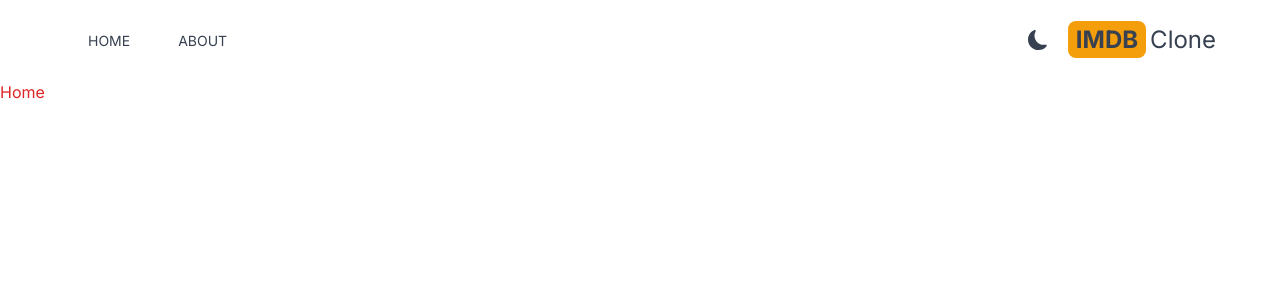
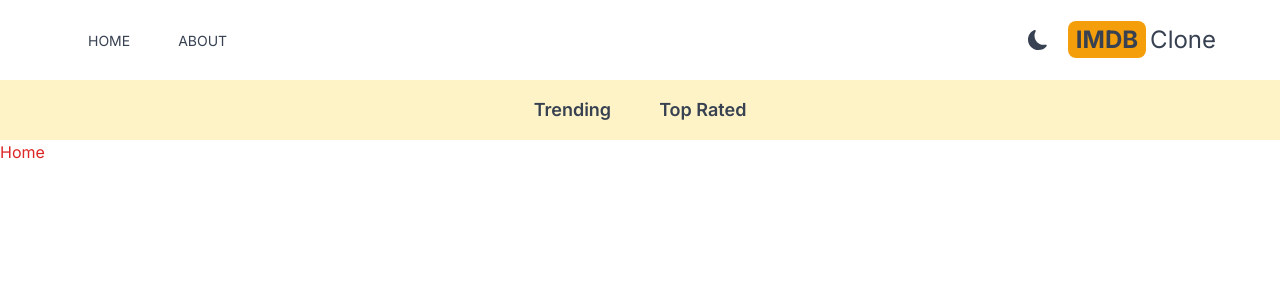
Before and after one commit to KTReimers/imdbclone, a Next.js app: page / in a window 1280 px wide. Shown: the top 300 px of the page. Built offline with nearby package versions, Linux system fonts and the light colour scheme.

Commit message:
Created Nav bar components

```diff
--- a/src/app/layout.js
+++ b/src/app/layout.js
@@ -1,4 +1,5 @@
 import Header from '../components/Header'
+import NavBar from '../components/NavBar'
 import Providers from './Providers'
 import './globals.css'
 import { Inter } from 'next/font/google'
@@ -21,7 +22,7 @@
         {/* Header */}
         <Header/>
         {/* Navbar */}
-
+        <NavBar />
         {/* SearchBox */}
         {children}
         </Providers>
--- /dev/null
+++ b/src/components/NavBar.jsx
@@ -0,0 +1,11 @@
+import React from 'react'
+import NavBarItem from './NavBarItem'
+
+export default function NavBar() {
+    return (
+        <div className="bg-amber-100 flex justify-center p-4 lg:text-lg dark:bg-gray-600">
+            <NavBarItem title="Trending" param="fetchTrending"/>
+            <NavBarItem title="Top Rated" param="fetchTopRated"/>
+        </div>
+    )
+}
--- /dev/null
+++ b/src/components/NavBarItem.jsx
@@ -0,0 +1,15 @@
+'use client'
+import Link from 'next/link'
+import React from 'react'
+import {useSearchParams} from "next/navigation"
+
+
+export default function NavBarItem({title, param}) {
+    const searchParams = useSearchParams()
+    const genre = searchParams.get("genre")
+    return (
+        <div>
+            <Link href={`/?genre=${param}`}className={`hover:text-amber-600 m-4 font-semibold p-2 ${genre && genre == param && "underline underline-offset-8 decoration-4 decoration-amber-500 rounded-lg"}`}>{title}</Link>
+        </div>
+    )
+}
```
